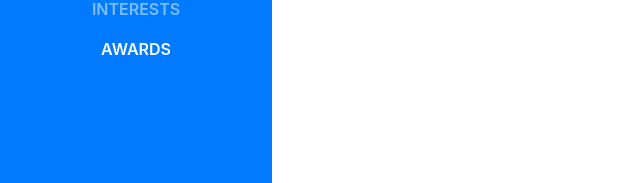
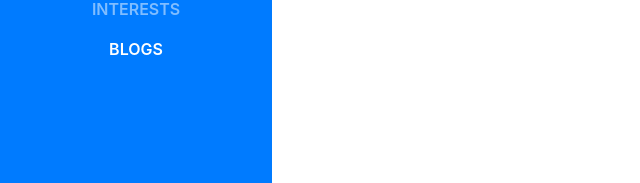
Before and after one commit to rishirajcode/rishirajcode.in, a website with bundled scripts: page index.html in a window 1280 px wide. Shown: the part 543-726 px from the top of the page, 0-640 px from the left. Built offline with nearby package versions, Linux system fonts and the light colour scheme; a web font is replaced by a local one.

Commit message:
Up HTML
Done

```diff
--- a/index.html
+++ b/index.html
@@ -65,7 +65,7 @@
             <a class="nav-link js-scroll-trigger" href="#interests">Interests</a>
           </li>
           <li class="nav-item">
-            <a class="nav-link js-scroll-trigger" href="#awards">Awards</a>
+            <a class="nav-link js-scroll-trigger" href="#blogs">Blogs</a>
           </li>
         </ul>
       </div>
@@ -287,7 +287,7 @@
         </div>
       </section>
 
-      <section class="resume-section p-3 p-lg-5 d-flex flex-column" id="awards">
+      <section class="resume-section p-3 p-lg-5 d-flex flex-column" id="blogs">
         <div class="my-auto">
           <h2 class="mb-5">Blogs &amp; Articles </h2>
           <ul class="fa-ul mb-0">
```
